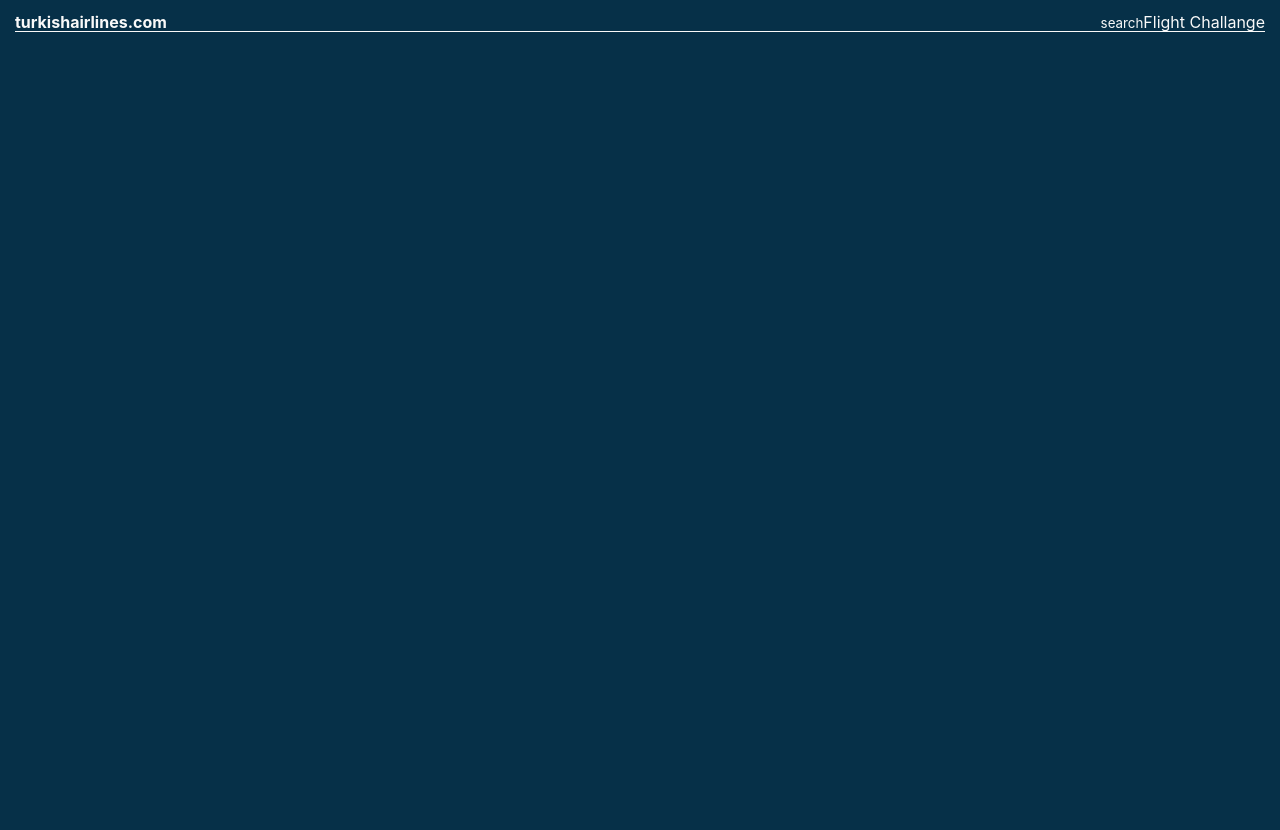
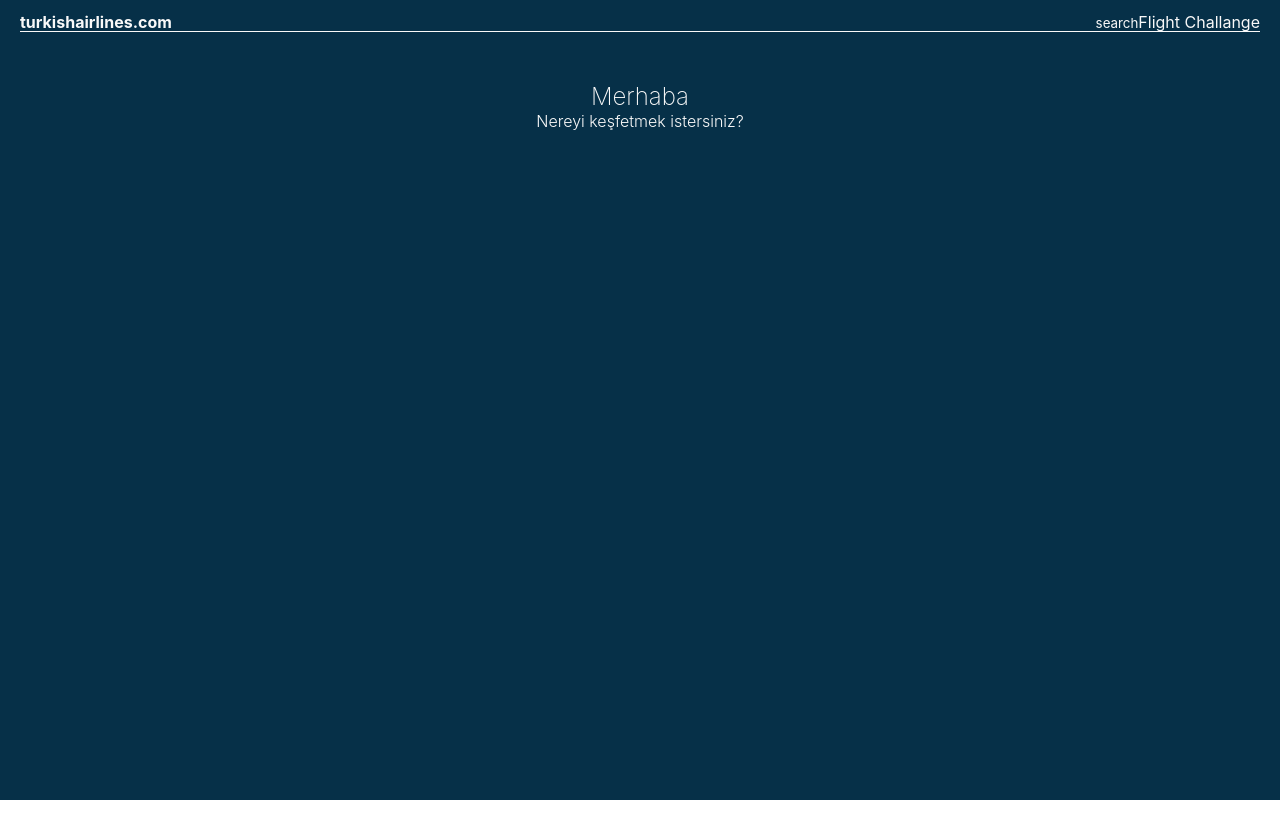
Before and after one commit to BurakCaglayan/flight-with-react, a React (Vite) app: page / in a window 1280 px wide. After the commit the page ends 800 px from the top, so only its background shows below. Built offline with nearby package versions, Linux system fonts and the light colour scheme.

Commit message:
Add welcome text to home page

```diff
--- a/src/pages/home/Home.jsx
+++ b/src/pages/home/Home.jsx
@@ -4,6 +4,8 @@ const Home = () => {
   return (
     <div className="home">
       <Header />
+      <h2>Merhaba</h2>
+      <span className="home__desc">Nereyi keşfetmek istersiniz?</span>
     </div>
   );
 };
--- a/src/styles/abstracts/_variables.scss
+++ b/src/styles/abstracts/_variables.scss
@@ -7,3 +7,4 @@ $white_ice: #eaf9fc;
 // Others
 $dep_ar_bg: rgb(96 105 119 / 60%);
 $main_box_shadow: 0 4px 8px 0 rgba(0, 0, 0, 0.05);
+$main_page_padding: 15px 20px
--- a/src/styles/pages/_home.scss
+++ b/src/styles/pages/_home.scss
@@ -1,8 +1,21 @@
 .home {
+  box-sizing: border-box;
   height: 100vh;
   display: flex;
   flex-direction: column;
   align-items: center;
   background-color: $tarawera;
-  padding: 15px;
+  padding: $main_page_padding;
+
+  h2 {
+    color: $alabaster;
+    margin-bottom: 0px;
+    margin-top: 50px;
+    font-weight: 200;
+  }
+
+  &__desc {
+    color: $alabaster;
+    font-weight: 300;
+  }
 }
```
